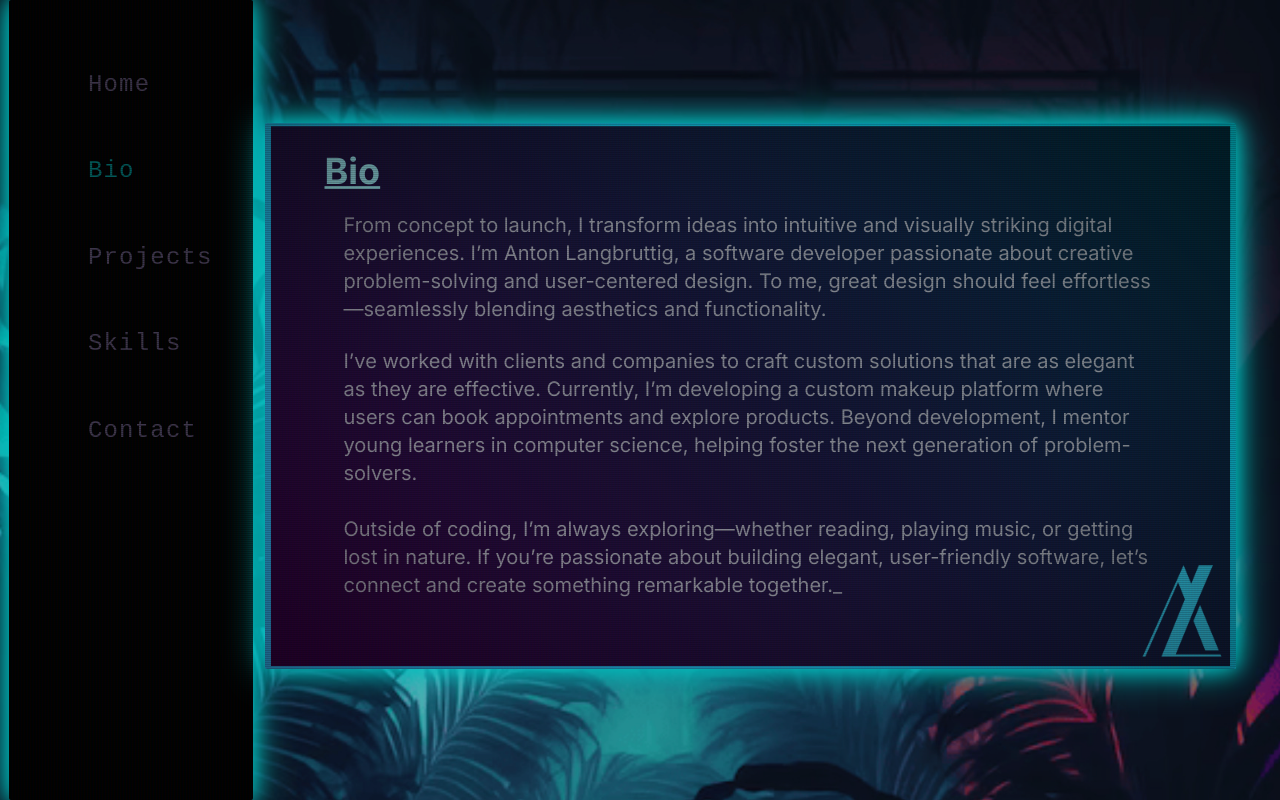
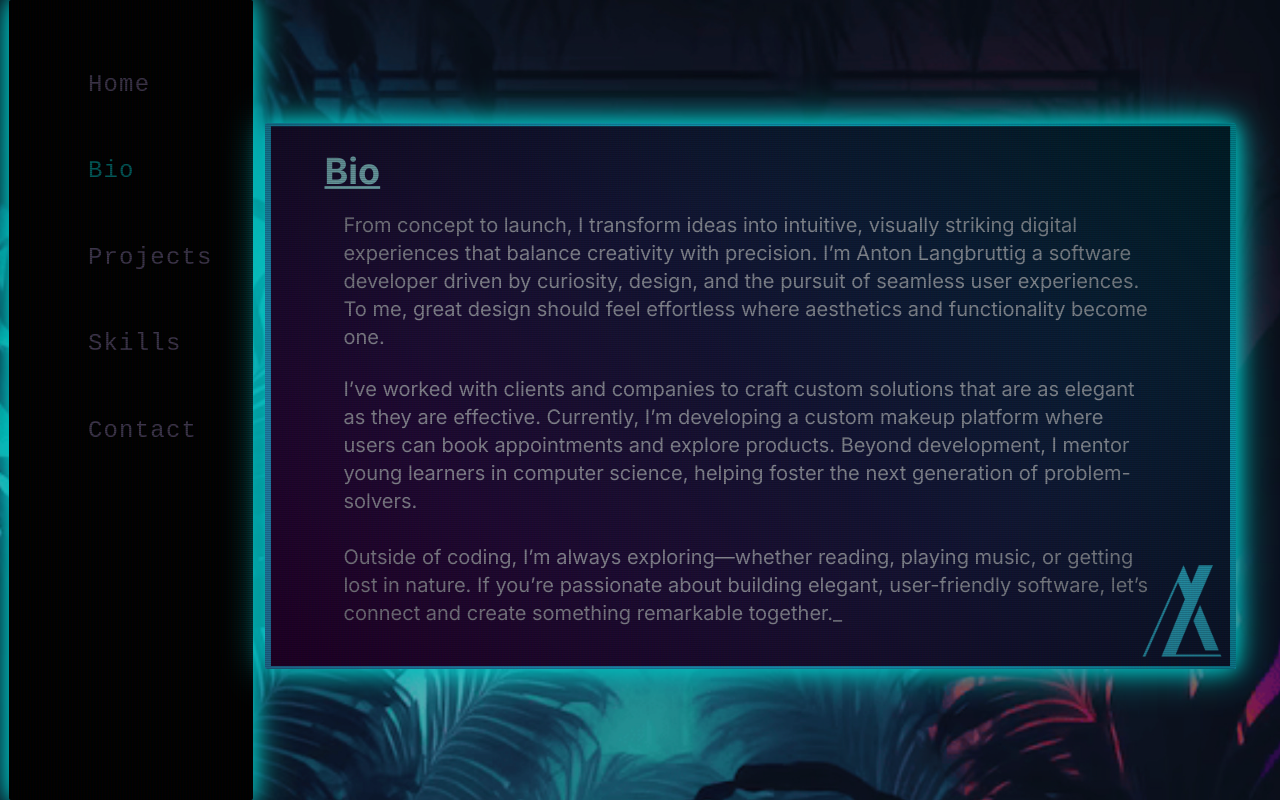
Before and after one commit to AntonLangbruttig/Portfolio, a Next.js app: page /bio in a window 1280 px wide. Built offline with nearby package versions, Linux system fonts and the light colour scheme; some icons are missing.

Commit message:
update to bio

```diff
--- a/app/bio/page.tsx
+++ b/app/bio/page.tsx
@@ -27,11 +27,10 @@ export default function Bio() {
           }`}
         >
           <p>
-            From concept to launch, I transform ideas into intuitive and
-            visually striking digital experiences. I’m Anton Langbruttig, a
-            software developer passionate about creative problem-solving and
-            user-centered design. To me, great design should feel
-            effortless—seamlessly blending aesthetics and functionality.
+            From concept to launch, I transform ideas into intuitive, visually striking digital
+            experiences that balance creativity with precision. I’m Anton Langbruttig a software
+            developer driven by curiosity, design, and the pursuit of seamless user experiences. To me,
+            great design should feel effortless where aesthetics and functionality become one.
           </p>
 
           <p className="md:mt-6 sm:mt-10">
```
